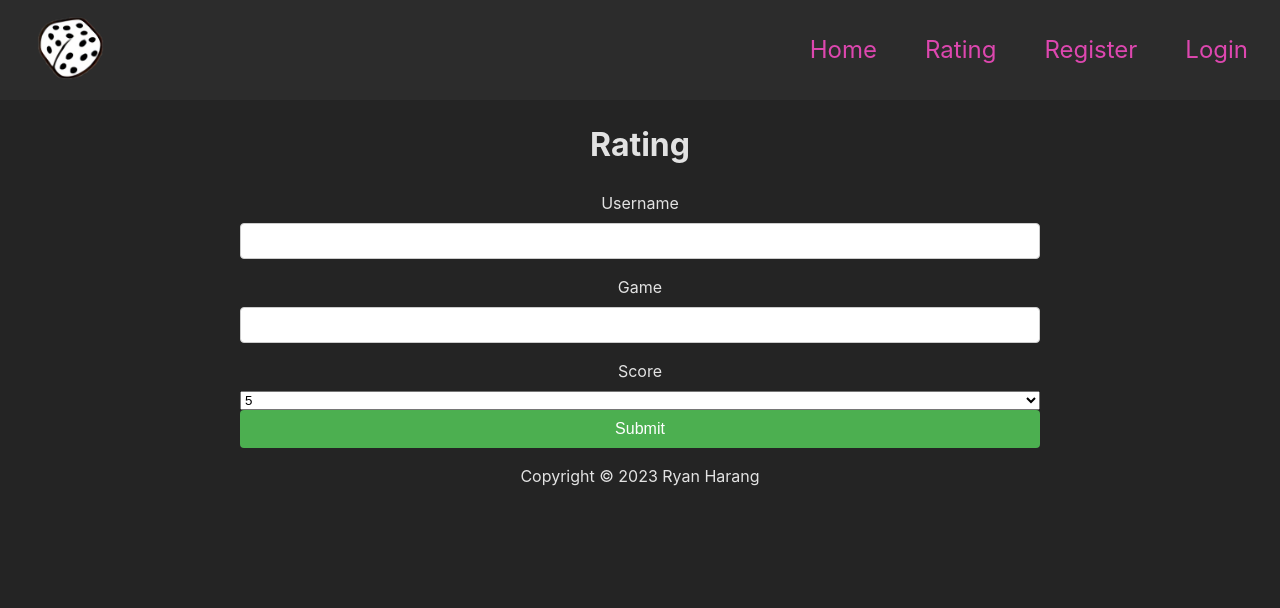
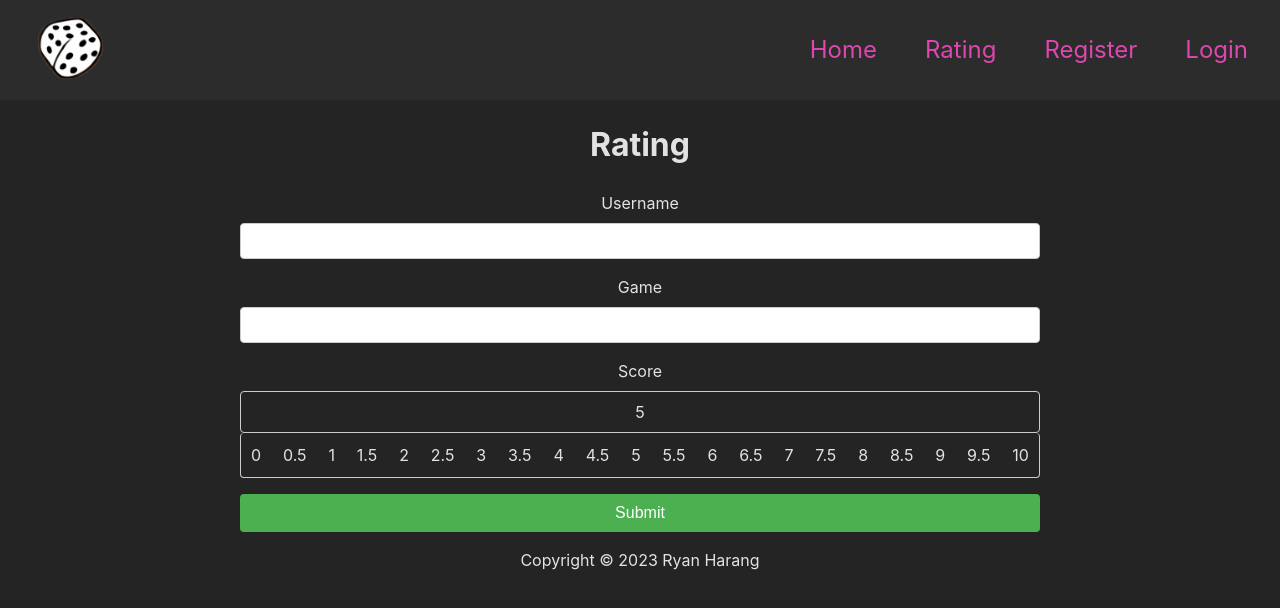
Before and after one commit to RyanHarang/game-rating, a React (Vite) app in the folder frontend/: page /rating in a window 1280 px wide. Shown: the top 608 px of the page. Built offline with nearby package versions, Linux system fonts and the light colour scheme.

Commit message:
score select update

```diff
--- a/frontend/src/css/forms.css
+++ b/frontend/src/css/forms.css
@@ -26,6 +26,36 @@ label {
     font-size: 16px;
 }
 
+.custom-select {
+    position: relative;
+    max-width: 100%;
+}
+
+.score-display {
+    padding: 8px;
+    border: 1px solid #ccc;
+    border-radius: 4px;
+}
+
+.select-options {
+    display: flex;
+    justify-content: space-between;
+    flex-wrap: wrap;
+    margin-bottom: 16px;
+    border: 1px solid #ccc;
+    border-top: none;
+    border-radius: 4px;
+}
+
+.option {
+    cursor: pointer;
+    padding: 10px;
+}
+
+.option:hover {
+    background-color: #444;
+}
+
 .process {
     background-color: #4caf50;
     color: white;
--- a/frontend/src/pages/Rating.jsx
+++ b/frontend/src/pages/Rating.jsx
@@ -85,33 +85,24 @@ export default function Rating() {
             className="field"
           />
           <label>Score</label>
-          <select
-            value={score}
-            className="select-score"
-            onChange={handleScoreChange}
-          >
-            <option value={0}>0</option>
-            <option value={0.5}>0.5</option>
-            <option value={1}>1</option>
-            <option value={1.5}>1.5</option>
-            <option value={2}>2</option>
-            <option value={2.5}>2.5</option>
-            <option value={3}>3</option>
-            <option value={3.5}>3.5</option>
-            <option value={4}>4</option>
-            <option value={4.5}>4.5</option>
-            <option value={5}>5</option>
-            <option value={5.5}>5.5</option>
-            <option value={6}>6</option>
-            <option value={6.5}>6.5</option>
-            <option value={7}>7</option>
-            <option value={7.5}>7.5</option>
-            <option value={8}>8</option>
-            <option value={8.5}>8.5</option>
-            <option value={9}>9</option>
-            <option value={9.5}>9.5</option>
-            <option value={10}>10</option>
-          </select>
+          <div className="custom-select">
+            <div className="score-display">
+              <span>{score}</span>
+            </div>
+            <div className="select-options">
+              {[...Array(21).keys()].map((value) => (
+                <div
+                  key={value}
+                  className="option"
+                  onClick={() =>
+                    handleScoreChange({ target: { value: value / 2 } })
+                  }
+                >
+                  {value / 2}
+                </div>
+              ))}
+            </div>
+          </div>
           <button type="submit" className="process">
             Submit
           </button>
```
